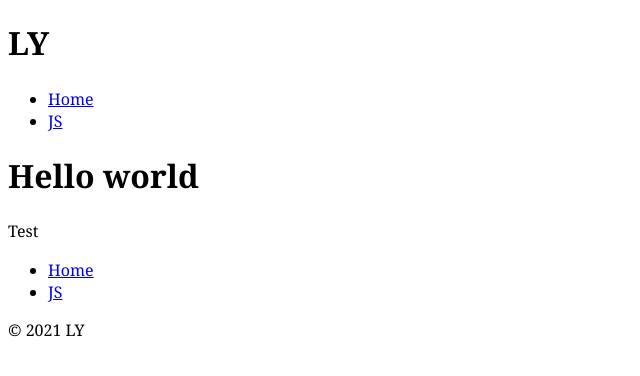
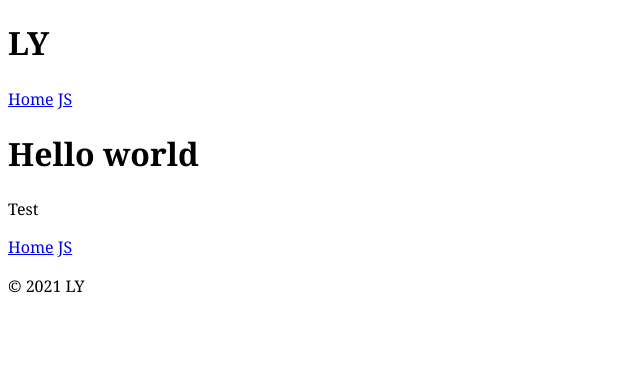
Before and after one commit to Jenuaz/Jenuaz.github.io, a Jekyll site: the page built from index.html, in a window 1280 px wide. Shown: the top 376 px of the page, without its empty margins (0-640 px from the left). Built offline with Jekyll 4.4.1, drawn with Linux system fonts in a browser that asks for light colours.

Commit message:
Update common.css

```diff
--- a/css/common.css
+++ b/css/common.css
@@ -1,12 +1,20 @@
 html {
   margin: 0;
   padding: 0;
-
   font: normal 100%/1.4 Georgia, serif;
-
 }
 
 .current {
   background-color: #000531;
   color: #fff;
 }
+
+.nav {
+  margin: 0;
+  padding: 0;
+  list-style-type: none;
+}
+
+.nav > li {
+  display: inline-block;
+}
```
